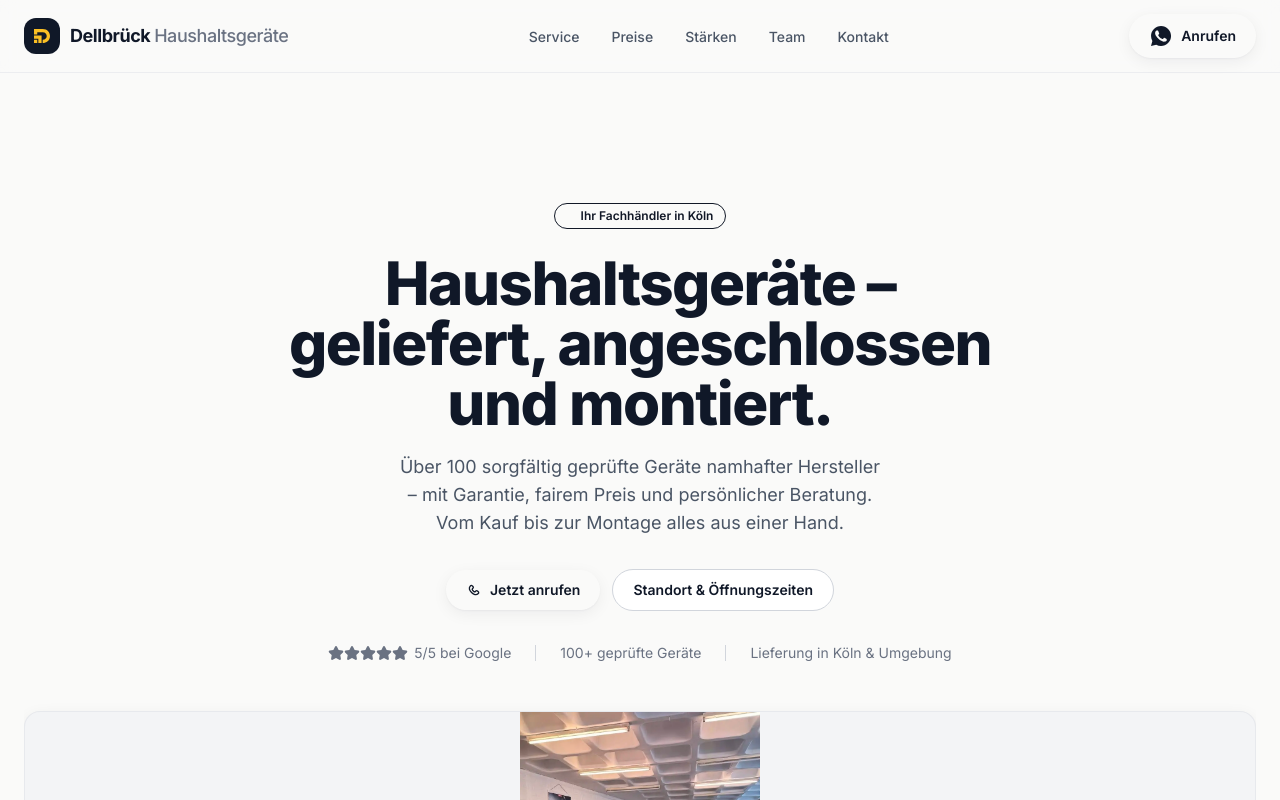
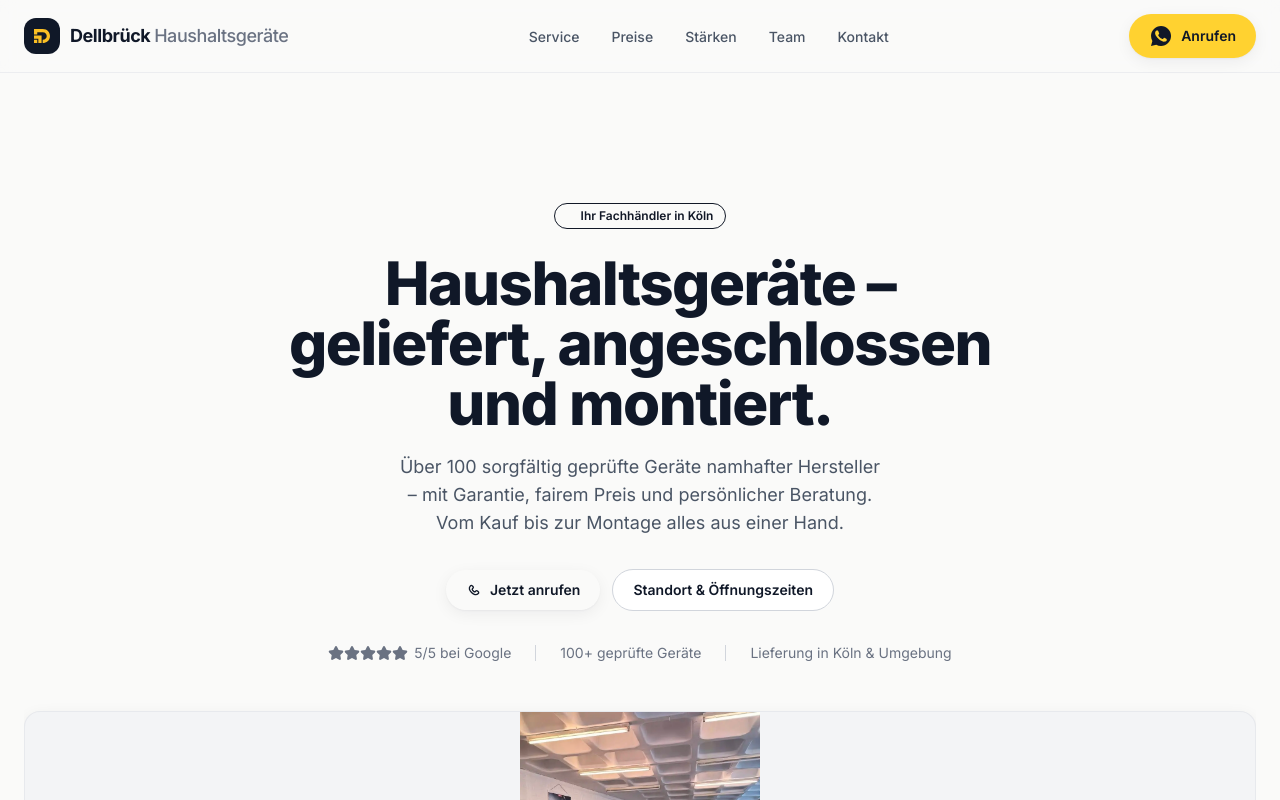
Before and after one commit to baha-a/hm, a Next.js app: page / in a window 1280 px wide. Shown: the top 800 px of the page. Built offline with nearby package versions, Linux system fonts and the light colour scheme.

Commit message:
does it get deployed automatically

```diff
--- a/src/app/components/hero.tsx
+++ b/src/app/components/hero.tsx
@@ -21,7 +21,7 @@ export default function Hero() {
       <div className="pb-10">
         <div className="mx-auto max-w-3xl text-center">
           <span className="inline-flex items-center gap-2 rounded-full border border-brand-200 bg-brand-50 px-3 py-1 text-xs font-semibold text-brand-700">
-            <span className="inline-block h-1.5 w-1.5 rounded-full bg-brand-500" />
+            <span className="inline-block h-1.5 w-1.5 rounded-full" />
             Ihr Fachhändler in Köln
           </span>
 
--- a/src/app/components/navbar.tsx
+++ b/src/app/components/navbar.tsx
@@ -50,7 +50,7 @@ export default function Navbar() {
             href="https://wa.me/4917684656125"
             target="_blank"
             rel="noopener noreferrer"
-            className="btn-primary group w-full"
+            className="bg-amber-300 btn-primary group w-full"
 
           >
             <svg className="h-6 w-6 group-hover:fill-green-600" xmlns="http://www.w3.org/2000/svg" fill="currentColor" viewBox="0 0 24 24">
@@ -100,7 +100,7 @@ export default function Navbar() {
                 href="https://wa.me/4917684656125"
                 target="_blank"
                 rel="noopener noreferrer"
-                className="btn-primary group w-full"
+                className="bg-amber-300 btn-primary group w-full"
 
               >
                 <svg className="h-8 w-8 group-hover:fill-green-600" xmlns="http://www.w3.org/2000/svg" fill="currentColor" viewBox="0 0 24 24">
```
Also changed, not shown: 1 other file (tests, documents, lock files or other folders).
